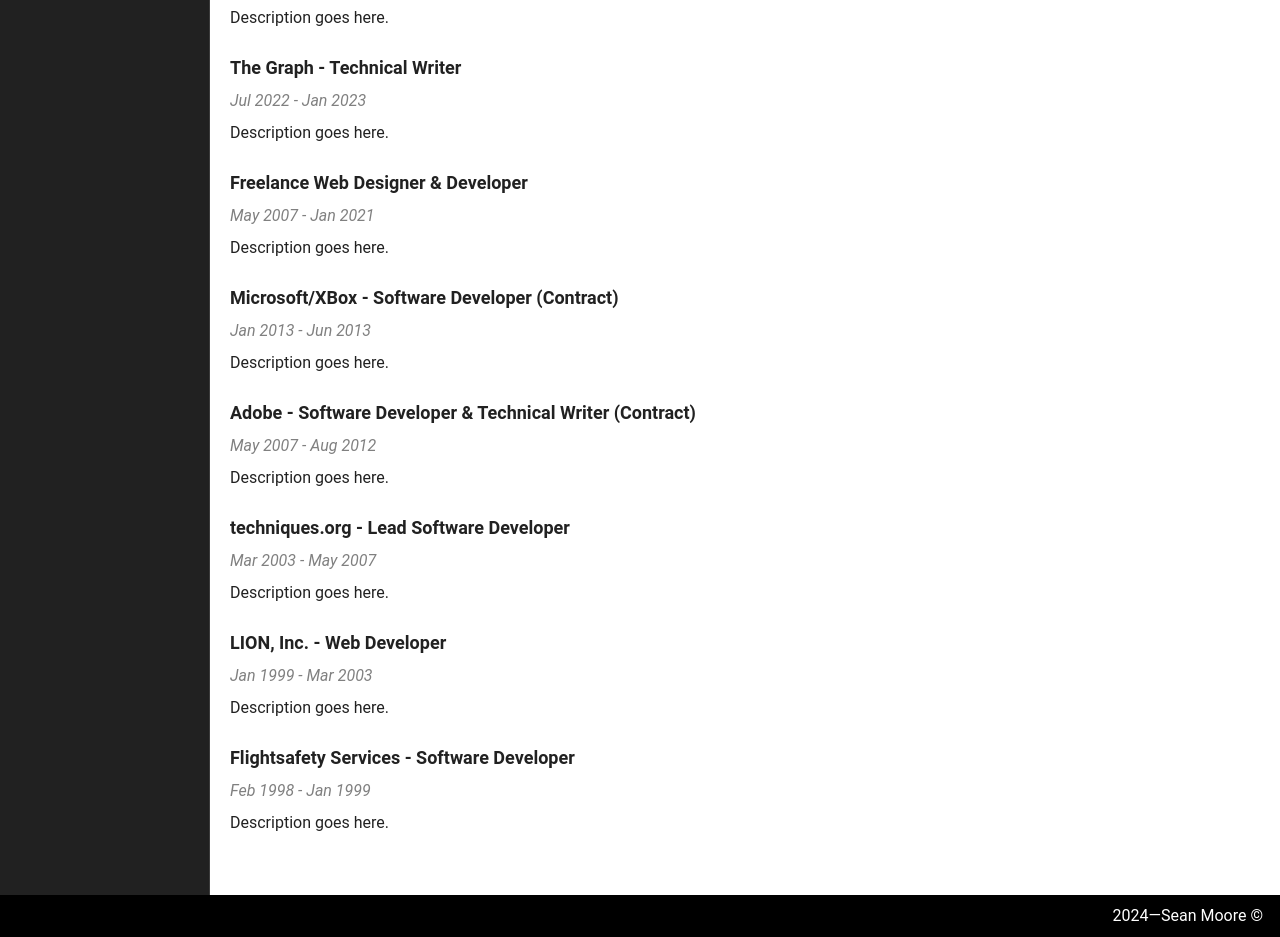
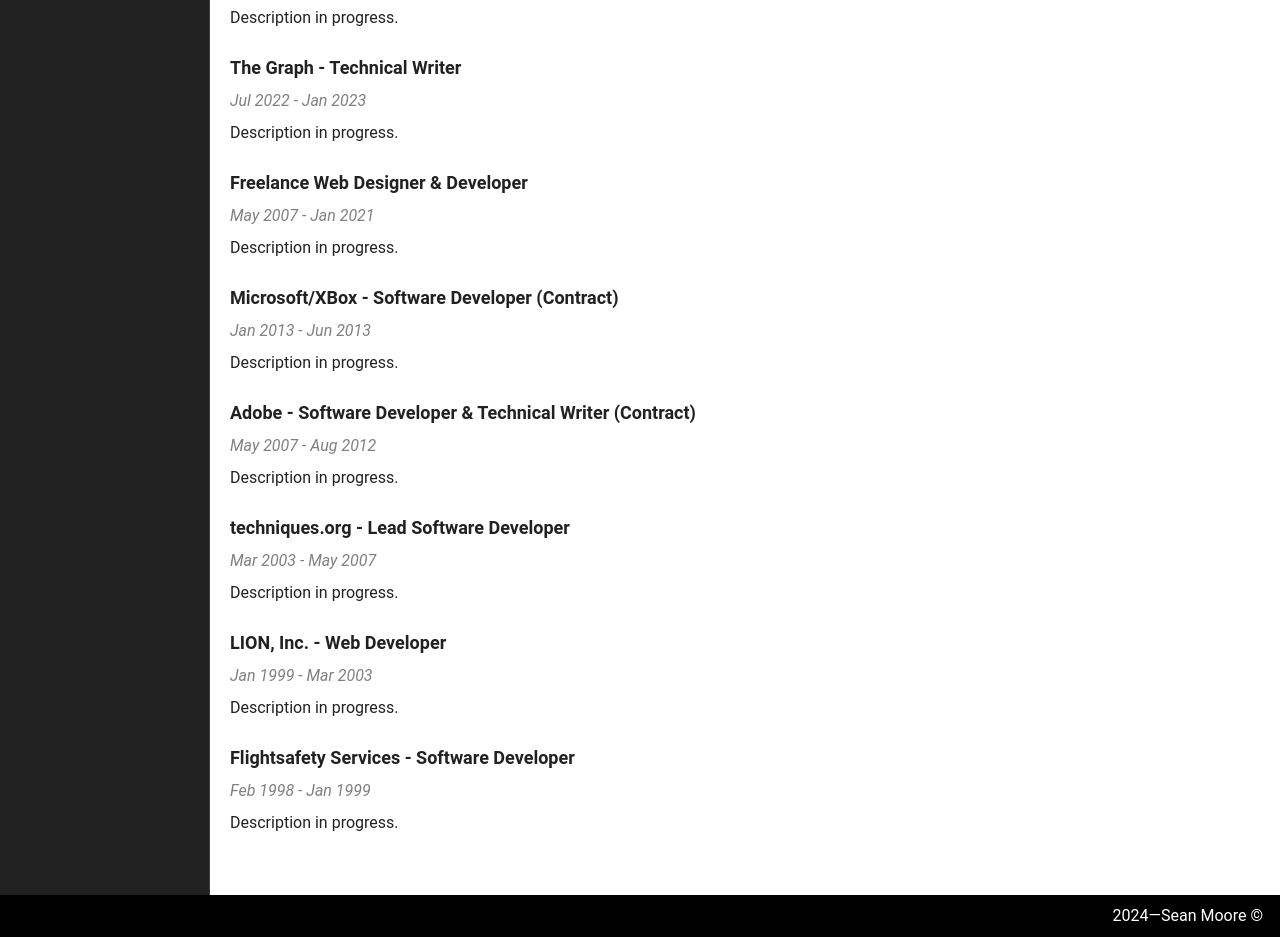
Before and after one commit to seanmooretechwriter/seanmooretechwriter.github.io, a Vue app: page /resume in a window 1280 px wide. Shown: the part 380-1317 px from the top of the page. Built offline with nearby package versions, Linux system fonts and the light colour scheme.

Commit message:
refactor: Edit temp descrip on Resume page

```diff
--- a/src/view/Resume.vue
+++ b/src/view/Resume.vue
@@ -8,7 +8,7 @@
       <p class="mb-2 role__duration">Nov 2023 - Present</p>
     </v-row>
     <v-row class="mr-8 mb-4">
-      <p class="mb-2">Description goes here.</p>
+      <p class="mb-2">Description in progress.</p>
     </v-row>
 
     <v-row class="mr-8">
@@ -18,7 +18,7 @@
       <p class="mb-2 role__duration">Jan 2021 - Nov 2023</p>
     </v-row>
     <v-row class="mr-8 mb-4">
-      <p class="mb-2">Description goes here.</p>
+      <p class="mb-2">Description in progress.</p>
     </v-row>
 
     <v-row class="mr-8">
@@ -28,7 +28,7 @@
       <p class="mb-2 role__duration">Jul 2022 - Jan 2023</p>
     </v-row>
     <v-row class="mr-8 mb-4">
-      <p class="mb-2">Description goes here.</p>
+      <p class="mb-2">Description in progress.</p>
     </v-row>
 
     <v-row class="mr-8">
@@ -38,7 +38,7 @@
       <p class="mb-2 role__duration">May 2007 - Jan 2021</p>
     </v-row>
     <v-row class="mr-8 mb-4">
-      <p class="mb-2">Description goes here.</p>
+      <p class="mb-2">Description in progress.</p>
     </v-row>
 
     <v-row class="mr-8">
@@ -48,7 +48,7 @@
       <p class="mb-2 role__duration">Jan 2013 - Jun 2013</p>
     </v-row>
     <v-row class="mr-8 mb-4">
-      <p class="mb-2">Description goes here.</p>
+      <p class="mb-2">Description in progress.</p>
     </v-row>
 
     <v-row class="mr-8">
@@ -58,7 +58,7 @@
       <p class="mb-2 role__duration">May 2007 - Aug 2012</p>
     </v-row>
     <v-row class="mr-8 mb-4">
-      <p class="mb-2">Description goes here.</p>
+      <p class="mb-2">Description in progress.</p>
     </v-row>
 
     <v-row class="mr-8">
@@ -68,7 +68,7 @@
       <p class="mb-2 role__duration">Mar 2003 - May 2007</p>
     </v-row>
     <v-row class="mr-8 mb-4">
-      <p class="mb-2">Description goes here.</p>
+      <p class="mb-2">Description in progress.</p>
     </v-row>
 
     <v-row class="mr-8">
@@ -78,7 +78,7 @@
       <p class="mb-2 role__duration">Jan 1999 - Mar 2003</p>
     </v-row>
     <v-row class="mr-8 mb-4">
-      <p class="mb-2">Description goes here.</p>
+      <p class="mb-2">Description in progress.</p>
     </v-row>
 
     <v-row class="mr-8">
@@ -88,7 +88,7 @@
       <p class="mb-2 role__duration">Feb 1998 - Jan 1999</p>
     </v-row>
     <v-row class="mr-8 mb-4">
-      <p class="mb-2">Description goes here.</p>
+      <p class="mb-2">Description in progress.</p>
     </v-row>
   </v-col>
 </template>
```
